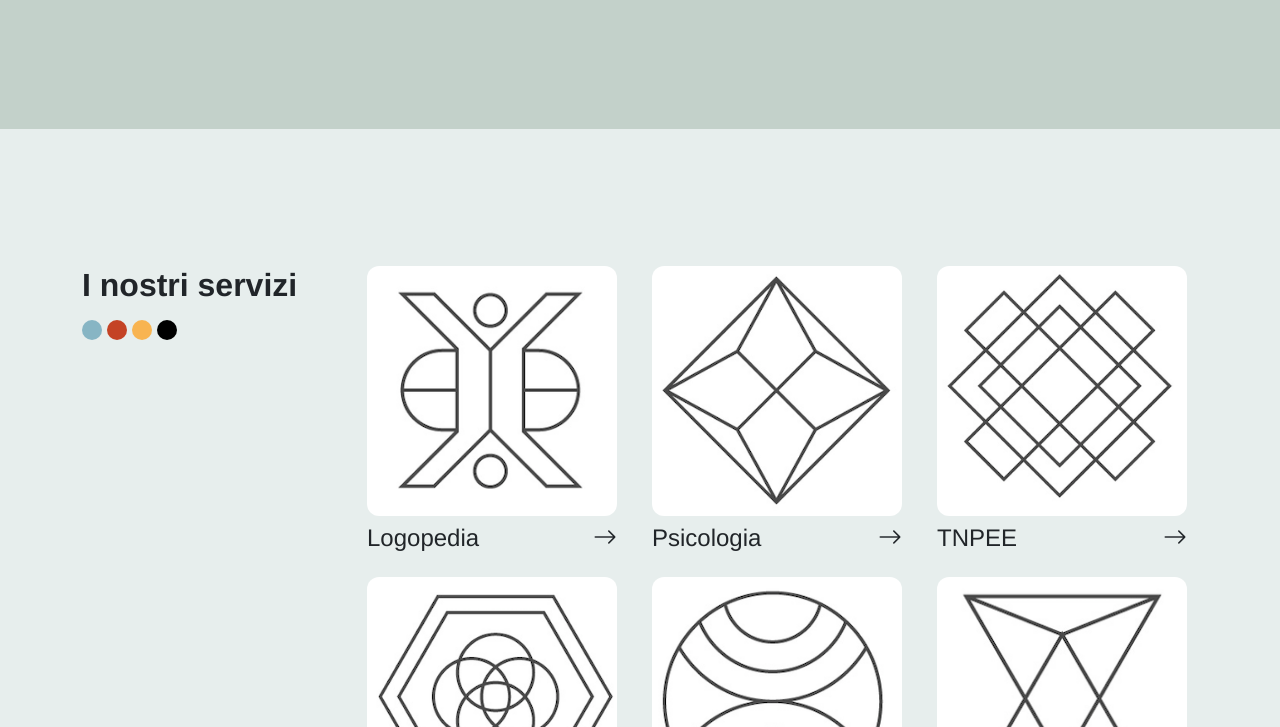
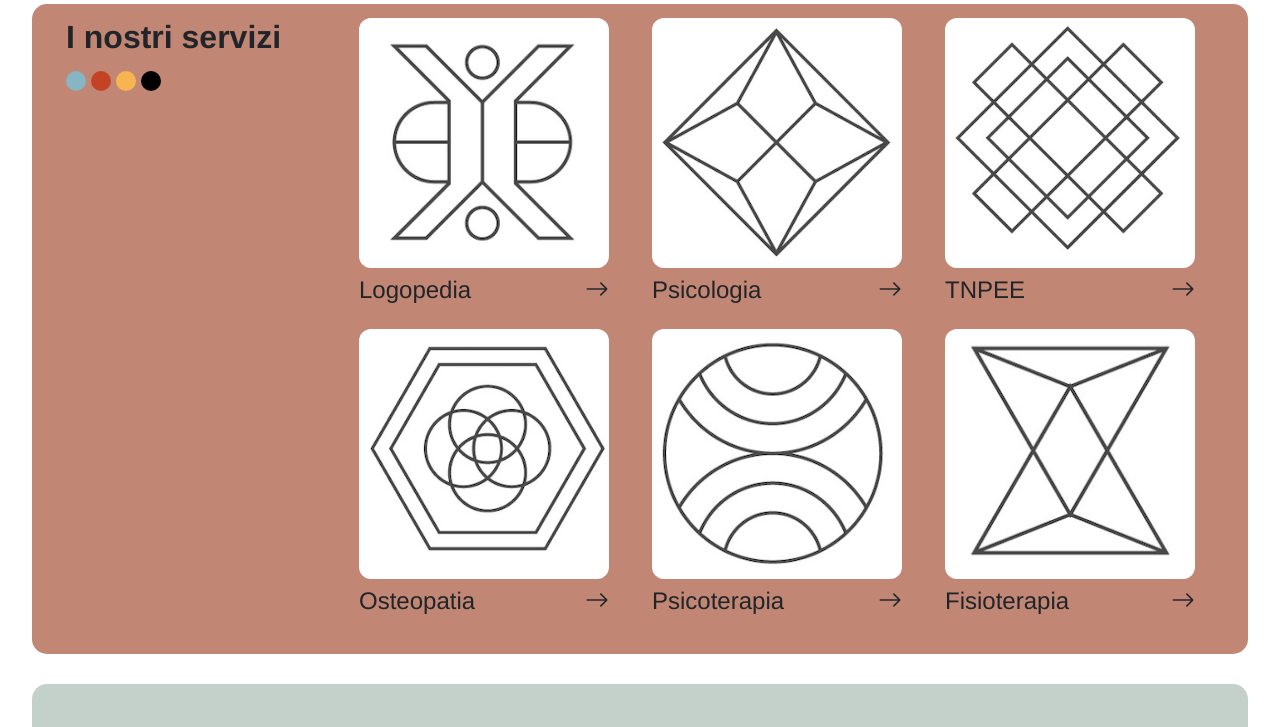
Before and after one commit to lorisoppia1/studio_pitagora_flask, a Flask app: page / in a window 1280 px wide. Shown: the part 1471-2198 px from the top of the page. Run offline with Flask 3, Linux system fonts and the light colour scheme.

Commit message:
Edit images and container div

```diff
--- a/templates/footer.html
+++ b/templates/footer.html
@@ -9,9 +9,8 @@
   }
 </style>
 
-<footer class="text-center text-lg-start" style="background-color: #3B6C79;">
-  <div class="container p-4">
-    <div class="row mt-3">
+<div class="mio" style="background-color: #3B6C79;">
+  <div class="row gx-3 gy-3 h-100">
     <div class="col-md-4 mb-3">
       <h4 class="mb-3" style="color: #99E2CB;">STUDIO PITAGORA</h4>
       <p>Valutazione, trattamento e prevenzione dei disturbi del linguaggio, voce, deglutizione e comunicazione.
@@ -66,4 +65,3 @@
     </div>
   </div>
 </div>
-</footer>
--- a/templates/home.html
+++ b/templates/home.html
@@ -24,6 +24,9 @@
       /* overflow: hidden; */
       /* font-family: "ItsRonda"; */
       font-family: "Helvetica Neue", Helvetica, Arial, sans-serif;
+      height: 100vh;
+      display: grid;
+      place-items: center;
     }
 
     .title {
@@ -179,6 +182,17 @@
     .service-img:hover {
       transform: translateY(-10px);
     }
+
+    .mio {
+      /* height: 95vh; */
+      margin-top: 15px;
+      margin-bottom: 15px;
+      width: 95vw;
+      background-color: #87B5C4;
+      border-radius: 15px;
+      padding: 30px;
+      box-sizing: border-box;
+    }
   </style>
 </head>
 
@@ -195,28 +209,10 @@
     </section>
   </section>
 
-  <section id="yellow-section" style="background-color: #C3D1CA;">
-    <div class="yellow-columns">
-      <div class="yellow-left">
-        <div class="yellow-text">
-          <h1 style="font-weight: bold;">Benvenuti a Studio Pitagora</h1>
-          <h3 style="font-weight: bold;">Il nostro approccio</h3>
-          {% include "cerchi.html" %}
-          <p>A Studio Pitagora mettiamo al centro la persona, creando un percorso di supporto clinico che nasce
-            dall'ascolto attento e dalla fiducia reciproca.
-            Crediamo che ogni difficoltà, sia essa di natura logopedica, posturale, fisica o emotiva, vada affrontata
-            con un approccio integrato e su misura.
-            <br><br>
-            Accogliamo bambini, adolescenti, adulti e famiglie offrendo consulenze e trattamenti pensati per
-            accompagnare ogni fase della vita, favorendo sviluppo, equilibrio e benessere.
-            <br><br>
-            Il nostro team multidisciplinare, composto da logopedisti, osteopati, psicologi, TNPEE e altri
-            professionisti, lavora in sinergia per costruire interventi personalizzati che rispondano alle specifiche
-            esigenze di ciascun paziente, promuovendo un miglioramento concreto e duraturo dello stato di salute.
-          </p>
-        </div>
-      </div>
-      <div class="yellow-right">
+  <div class="mio" style="background-color: #C3D1CA;">
+    <div class="row gx-3 gy-3 h-100">
+      <div class="col-12 col-md-6">
+        <div class="h-100 p-3 rounded">
           <div class="yellow-image">
             <div class="container">
               <div class="row">
@@ -237,9 +233,36 @@
           </div>
         </div>
       </div>
-  </section>
+      <div class="col-12 col-md-6">
+        <div class="h-100 p-3 rounded">
+          <h1 style="font-weight: bold;">Benvenuti a Studio Pitagora</h1>
+          <h3 style="font-weight: bold;">Il nostro approccio</h3>
+          {% include "cerchi.html" %}
+          <p>A Studio Pitagora mettiamo al centro la persona, creando un percorso di supporto clinico che nasce
+            dall'ascolto attento e dalla fiducia reciproca.
+            Crediamo che ogni difficoltà, sia essa di natura logopedica, posturale, fisica o emotiva, vada affrontata
+            con un approccio integrato e su misura.
+            <br><br>
+            Accogliamo bambini, adolescenti, adulti e famiglie offrendo consulenze e trattamenti pensati per
+            accompagnare ogni fase della vita, favorendo sviluppo, equilibrio e benessere.
+            <br><br>
+            Il nostro team multidisciplinare, composto da logopedisti, osteopati, psicologi, TNPEE e altri
+            professionisti, lavora in sinergia per costruire interventi personalizzati che rispondano alle specifiche
+            esigenze di ciascun paziente, promuovendo un miglioramento concreto e duraturo dello stato di salute.
+          </p>
+          <div class="button-right">
+            <a href="/contatti" class="btn text-white rounded-pill px-4"
+              style="background-color:#4ba2a6; text-decoration:none;">
+              FISSA UN PRIMO INCONTRO
+            </a>
+          </div>
+        </div>
+      </div>
+    </div>
+  </div>
 
-  <section id="blue-section">
+  <div class="mio" style="background-color: #C18774;">
+    <div class="row gx-3 gy-3 h-100">
       <div class="container">
         <div class="row">
           <div class="col-6 col-md-3 d-flex flex-column">
@@ -301,13 +324,18 @@
           </div>
         </div>
       </div>
+    </div>
+  </div>
 
-  </section>
-
-  <section id="yellow-section">
-    <div class="yellow-columns">
-      <div class="yellow-left">
-        <div class="yellow-text">
+  <div class="mio" style="background-color: #C3D1CA;">
+    <div class="row gx-3 gy-3 h-100">
+      <div class="col-12 col-md-6">
+        <div class="h-100 p-3 rounded"> <img src="{{ url_for('static', filename='images/foto_palazzo.JPG') }}"
+            class="img-fluid object-fit-cover" style="border-radius: 20px;">
+        </div>
+      </div>
+      <div class="col-12 col-md-6">
+        <div class="h-100 p-3 rounded">
           <h4 style="color: #3b8d91;">Perchè sceglierci</h4>
           <h2 style="font-weight: bold;">Studio Pitagora - Servizi Integrati per il benessere e lo sviluppo della
             persona</h2>
@@ -326,33 +354,76 @@
           </div>
         </div>
       </div>
-      <div class="yellow-right">
-        <div class="yellow-image">
-          <img src="{{ url_for('static', filename='images/imm_1.jpeg') }}" alt="img1">
+    </div>
+  </div>
+
+  <div class="mio" style="background-color: #C18774;">
+    <div class="row gx-3 gy-3 h-100">
+      <div class="col-12 col-md-6">
+        <div class="h-100 p-3 rounded">
+          <h3 style="font-weight: bold;">Studio Pitagora: Armonia, Coraggio e Cura</h3>
+          {% include "cerchi.html" %}
+          <p>
+            Il nostro studio prende ispirazione da Pitagora, filosofo e matematico che vedeva nell'armonia e
+            nell'equilibrio le chiavi per comprendere il mondo e l'essere umano.
+            Seguendo questa filosfia millenaria, poniamo la cura delle persone al centro di ogni percorso, con il
+            coraggio e la determinazione necessari per affontar le sfide quotidiane.<br><br>
+            Studio Pitagora non è un semplice spazio di lavoro condiviso ma un luogo dove conoscenze e competenze si
+            intrecciano come note di una sinfonia, dando vita a un approccio integrato e innovativo.
+            Qui la collaboraizone tra professionisti diventa il motore per offrire servizi personalizzati pensati per
+            raggiungere un equilibrio autentico tra mente, corpo e benessere. <br><br>
+            Attrverso lo scambio continuo e la co-creazione, costruiamo percorsi su misura, in cui l'armonia tra le
+            diverse discipline si traduce in una cura completa e profonda della persona.
+          </p>
+          <div class="my-2" style="background-color: white; border-radius: 10px; height: 120px; margin-left: 50px;">
+            <div class="container">
+              <div class="row">
+                <div class="col-3"><img src="{{url_for('static', filename='images/spirale.jpg') }}"
+                    class="img-fluid w-70 h-70 object-fit-cover" style="border-radius: 20px;"></div>
+                <div class="col-9">
+                  <h4 style="font-weight: bold;">Armonia integrata</h4>
+                  <p>Prendersi cura delle persone significa creare equilibrio tra mente, corpo e spirito, riconoscendo
+                    che ogni aspetto è parte di un tutto unico e interconnesso</p>
                 </div>
               </div>
             </div>
-  </section>
-
-  <!-- <section id="yellow-section" style="background-color: greenyellow;">
-    <div class="yellow-columns">
-      <div class="yellow-right">
-        <div class="yellow-image">
-          <img src="{{ url_for('static', filename='images/imm_1.jpeg') }}" alt="img1">
           </div>
-      </div>
-      <div class="yellow-left">
-        <div class="yellow-text">
-          <h2 style="font-weight: bold;">Formazione e Progetti</h2>
-          {% include "cerchi.html" %}
-          <p>Studio Alke è attivamente impegnato in progetti educativi nelle scuole dell’infanzia e primarie, oltre a
-            percorsi di formazione dedicati a famiglie, insegnanti e professionisti. L’obiettivo è rispondere
-            concretamente ai bisogni del territorio e favorire una crescita condivisa.
-          </p>
+          <div class="my-2" style="background-color: #87B5C4; border-radius: 10px; height: 120px; margin-right: 50px;">
+            <div class="container">
+              <div class="row">
+                <div class="col-3"><img src="{{url_for('static', filename='images/mani.jpg') }}"
+                    class="img-fluid w-70 h-70 object-fit-cover" style="border-radius: 20px;"></div>
+                <div class="col-9">
+                  <h4 style="font-weight: bold;">Collaborazione concreta</h4>
+                  <p>La sinergia tra professionisti nasce da una comunicazione efficace e un lavoro coordinato, per
+                    offrire soluzioni complete e realmente efficaci.</p>
                 </div>
               </div>
             </div>
-  </section> -->
+          </div>
+          <div class="my-2" style="background-color: white; border-radius: 10px; height: 120px; margin-left: 50px;">
+            <div class="container">
+              <div class="row">
+                <div class="col-3"><img src="{{url_for('static', filename='images/atomo.jpg') }}"
+                    class="img-fluid w-60 h-60 object-fit-cover" style="border-radius: 20px;"></div>
+                <div class="col-9">
+                  <h4 style="font-weight: bold;">Approccio basato sull'evidenza</h4>
+                  <p>Ogni intervento si fonda su conoscenze aggiornate e dati concreti, per garantire trattamenti
+                    affidabili, responsabili e personalizzati.</p>
+                </div>
+              </div>
+            </div>
+          </div>
+        </div>
+      </div>
+      <div class="col-12 col-md-6">
+        <div class="h-100 p-3 rounded"> <img src="{{ url_for('static', filename='images/foto_palazzo.JPG') }}"
+            class="img-fluid w-100 h-100 object-fit-cover" style="border-radius: 20px;">
+        </div>
+      </div>
+    </div>
+  </div>
+
   {% include "footer.html" %}
 
 </body>
```
Also changed, not shown: app.py (+7 -0 lines), templates/chi_siamo.html (+13 -3 lines), templates/test.html (added, +106 -0 lines), static/images/atomo.jpg (added), static/images/foto_studio_nuovo.jpg (added), static/images/mani.jpg (added), static/images/spirale.jpg (added), 2 other files. Lines whose indentation alone changed are shown as unchanged.
